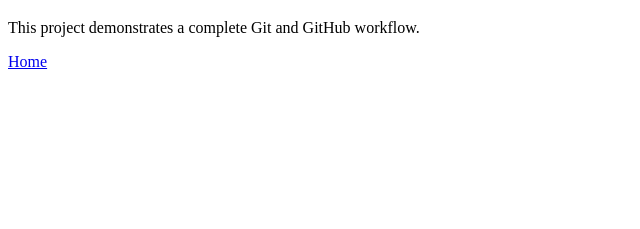
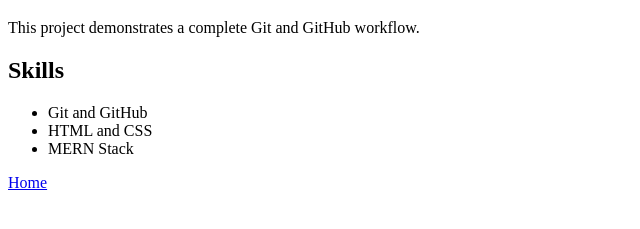
Before and after one commit to knvavinashreddy/git-workflow-assignment, a plain HTML site: page about.html in a window 1280 px wide. Shown: the part 61-290 px from the top of the page, without its empty margins (0-640 px from the left). Drawn offline with Linux system fonts and the light colour scheme.

Commit message:
Add skills section to about.html (feature branch)

```diff
--- a/about.html
+++ b/about.html
@@ -7,6 +7,12 @@
 <body>
   <h1>About</h1>
   <p>This project demonstrates a complete Git and GitHub workflow.</p>
+  <h2>Skills</h2>
+  <ul>
+    <li>Git and GitHub</li>
+    <li>HTML and CSS</li>
+    <li>MERN Stack</li>
+  </ul>
   <a href="index.html">Home</a>
 </body>
 </html>
```
